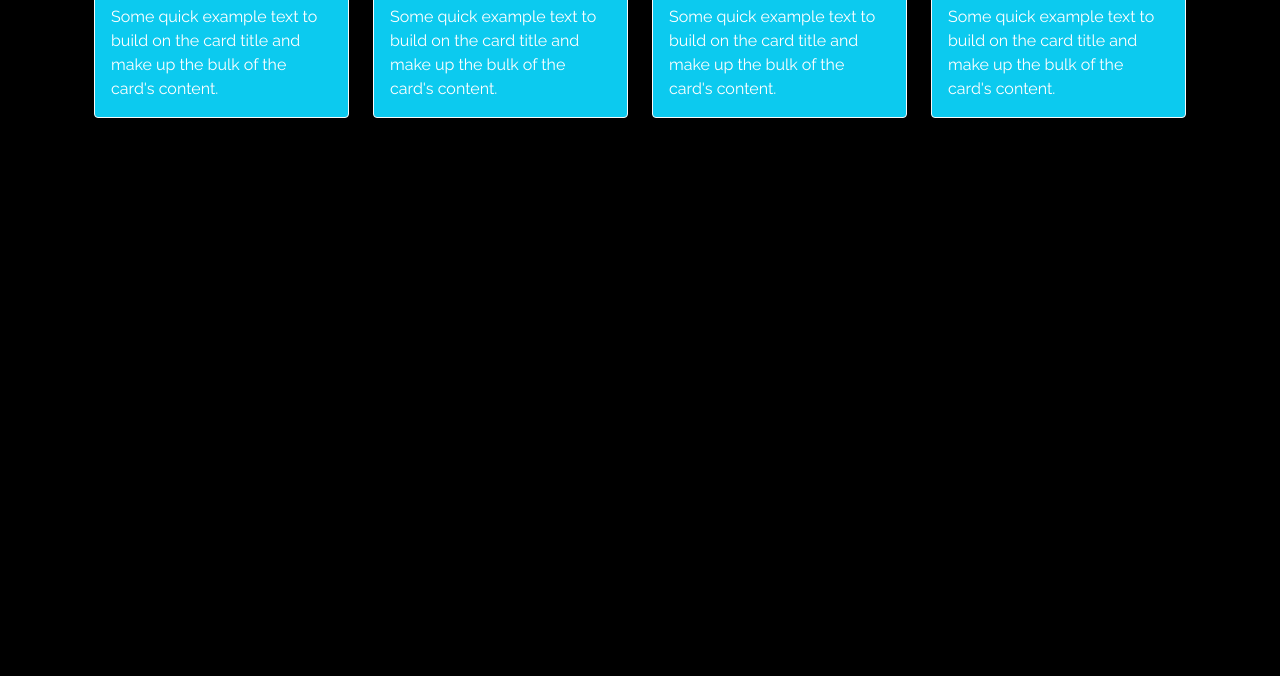
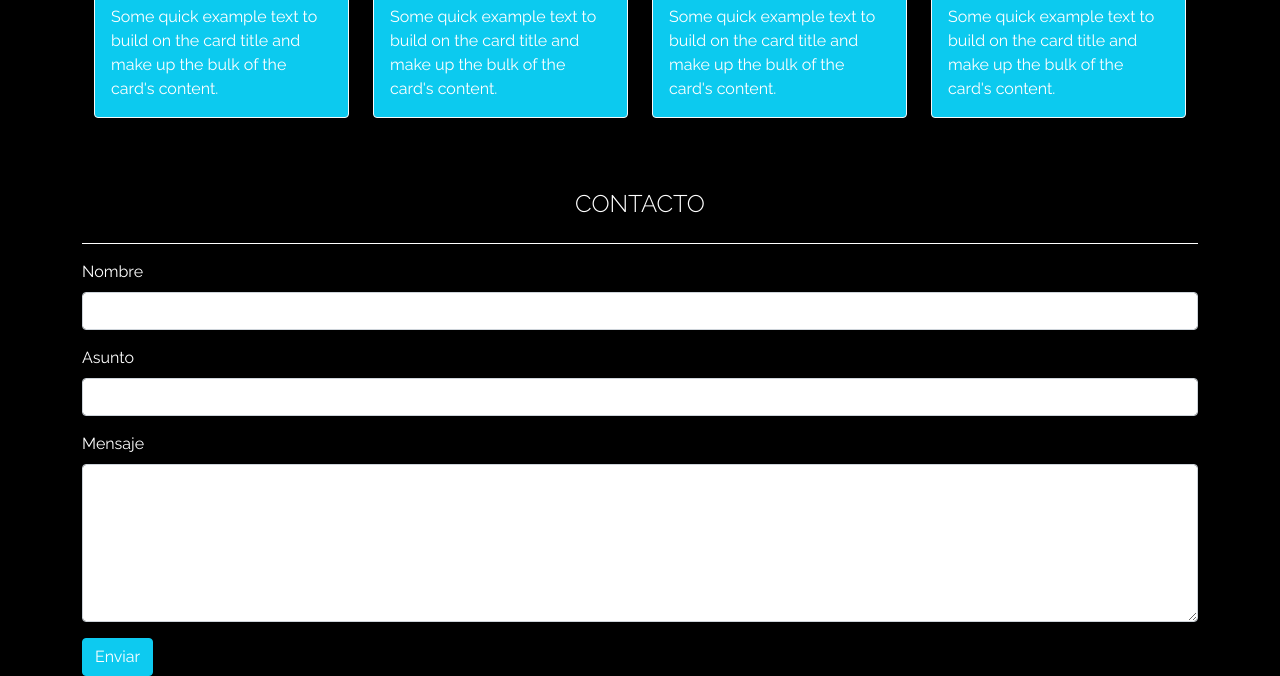
Before and after one commit to AllanMoralesPrado/Viajes-Chile-page, a plain HTML site: page index.html in a window 1280 px wide. Shown: the part 1741-2417 px from the top of the page. Before the commit the page ends 1923 px from the top, so only its background shows below. Drawn offline with nearby package versions, Linux system fonts and the light colour scheme.

Commit message:
Seccion 'Contacto' finalizada

```diff
--- a/assets/css/style.css
+++ b/assets/css/style.css
@@ -42,3 +42,9 @@ svg{
     height: 10vw;
     object-fit: cover;
 }
+
+/*Contacto*/
+
+button{
+    color: rgb(12,202,239);
+}
--- a/index.html
+++ b/index.html
@@ -143,8 +143,33 @@
     </section>
 
     <section id="Contacto" class="pt-5 container d-xs-block d-sm-block">
+      <div>
+        <h1 class="fs-4 fw-light text-center text-uppercase mt-2 pb-2 text-white">CONTACTO</h1>
+        <hr class="bg-white opacity-100 mx-auto w-100">
+      </div>
 
+      <form class="row g-3">
+        <div class="col-md-12">
+          <label for="inputName" class="form-label text-white">Nombre</label>
+          <input type="text" class="form-control" id="inputName">
+        </div>
+        <div class="col-12">
+          <label for="inputAddress" class="form-label text-white">Asunto</label>
+          <input type="text" class="form-control" id="inputAddress">
+        </div>
+        <div class="col-12">
+          <label for="exampleFormControlTextarea1" class="form-label text-white">Mensaje</label>
+          <textarea class="form-control" id="exampleFormControlTextarea1" rows="6"></textarea>
+        </div>
+        <div class="col-12">
+          <button type="submit" class="btn btn-info text-white">Enviar</button>
+        </div>
+      </form>
     </section>
+
+    <footer>
+
+    </footer>
 
     <script src="https://cdn.jsdelivr.net/npm/bootstrap@5.1.3/dist/js/bootstrap.bundle.min.js" integrity="sha384-ka7Sk0Gln4gmtz2MlQnikT1wXgYsOg+OMhuP+IlRH9sENBO0LRn5q+8nbTov4+1p" crossorigin="anonymous"></script>
 </body>
```
